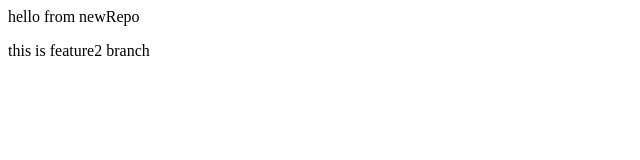
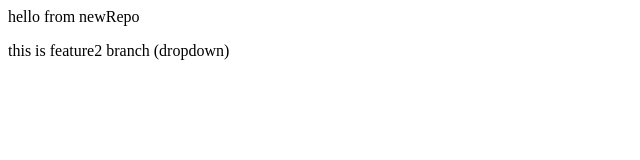
Before and after one commit to ankitraghuwanshi/newRepo, a plain HTML site: page index.html in a window 1280 px wide. Shown: the full height of the page, 0-640 px from the left. Drawn offline with Linux system fonts and the light colour scheme.

```diff
--- a/index.html
+++ b/index.html
@@ -1,2 +1,2 @@
 <P>hello from newRepo</P>
-<P>this is feature2 branch</P>
+<P>this is feature2 branch (dropdown)</P>
```
